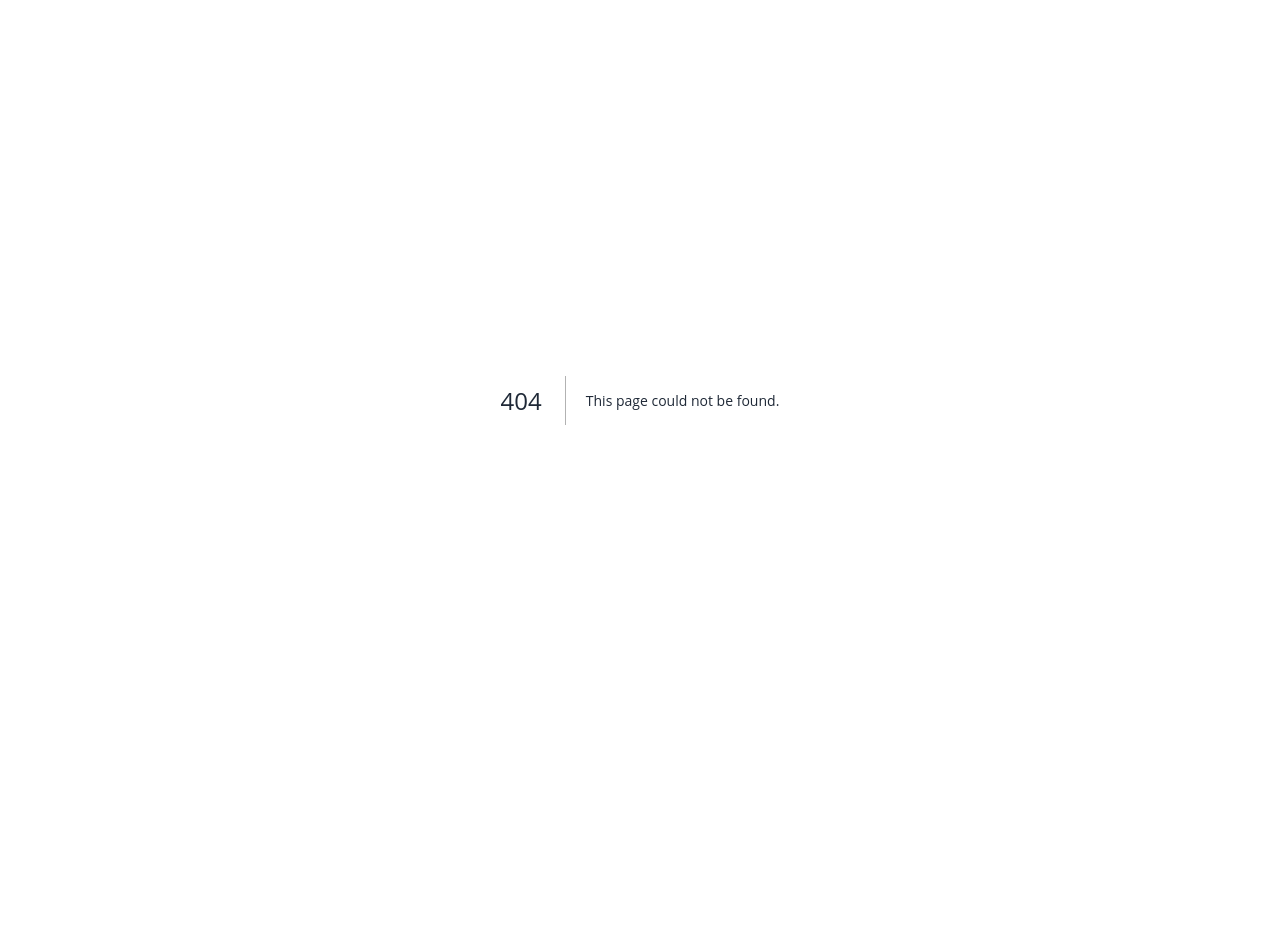
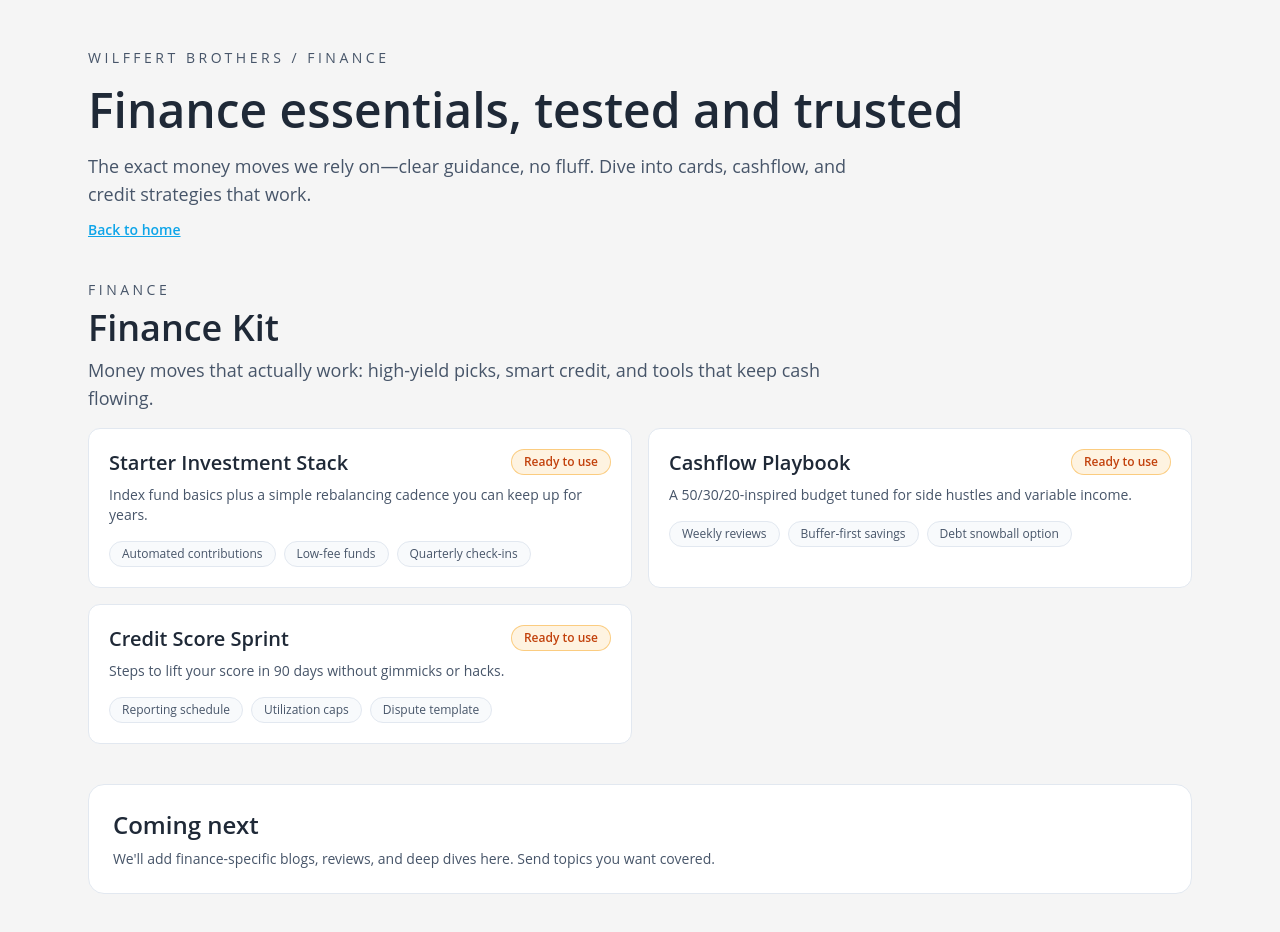
Before and after one commit to CryptoKen1/Wilffert-Brothers, a Next.js app: page /finance in a window 1280 px wide. Before the commit this address had no page. Shown: the top 932 px of the page. Before the commit the page ends 800 px from the top, so only its background shows below. Built offline with nearby package versions, Linux system fonts and the light colour scheme.

Commit message:
Add finance page and link finance tab to it

```diff
--- /dev/null
+++ b/app/finance/page.tsx
@@ -0,0 +1,118 @@
+import Link from 'next/link'
+import { categories } from '@/data/categories'
+
+const finance = categories.finance
+
+export default function FinancePage() {
+  return (
+    <main className="min-h-screen" style={{ backgroundColor: 'var(--bg)', color: 'var(--text)' }}>
+      <div className="mx-auto max-w-6xl px-6 py-12 flex flex-col gap-10">
+        <header className="flex flex-col gap-3">
+          <p className="text-sm uppercase tracking-[0.25em]" style={{ color: 'var(--muted)' }}>
+            Wilffert Brothers / Finance
+          </p>
+          <h1 className="text-4xl font-semibold leading-tight sm:text-5xl text-[var(--text)]">
+            Finance essentials, tested and trusted
+          </h1>
+          <p className="max-w-3xl text-lg" style={{ color: 'var(--muted)' }}>
+            The exact money moves we rely on—clear guidance, no fluff. Dive into cards, cashflow, and
+            credit strategies that work.
+          </p>
+          <div className="flex gap-3 flex-wrap">
+            <Link
+              href="/"
+              className="text-sm font-semibold underline"
+              style={{ color: 'var(--teal)' }}
+            >
+              Back to home
+            </Link>
+          </div>
+        </header>
+
+        <section className="flex flex-col gap-4">
+          <div className="flex flex-col gap-2">
+            <p className="text-sm uppercase tracking-[0.25em]" style={{ color: 'var(--muted)' }}>
+              {finance.label}
+            </p>
+            <h2 className="text-3xl font-semibold text-[var(--text)] sm:text-4xl">
+              {finance.label} Kit
+            </h2>
+            <p className="max-w-3xl text-lg" style={{ color: 'var(--muted)' }}>
+              {finance.description}
+            </p>
+          </div>
+
+          <div className="grid gap-4 sm:grid-cols-2">
+            {finance.items.map((item) => (
+              <article
+                key={item.title}
+                className="group h-full rounded-xl border p-5 transition hover:-translate-y-1"
+                style={{
+                  borderColor: 'var(--border)',
+                  backgroundColor: '#FFFFFF',
+                }}
+                onMouseEnter={(e) => {
+                  e.currentTarget.style.borderColor = 'var(--teal)'
+                  e.currentTarget.style.boxShadow = '0 10px 15px -3px rgba(14, 165, 233, 0.15)'
+                }}
+                onMouseLeave={(e) => {
+                  e.currentTarget.style.borderColor = 'var(--border)'
+                  e.currentTarget.style.boxShadow = 'none'
+                }}
+              >
+                <div className="flex items-start justify-between gap-3">
+                  <h3 className="text-xl font-semibold text-[var(--text)]">{item.title}</h3>
+                  <span
+                    className="rounded-full border px-3 py-1 text-xs font-semibold"
+                    style={{
+                      borderColor: 'rgba(245, 158, 11, 0.45)',
+                      backgroundColor: 'rgba(245, 158, 11, 0.12)',
+                      color: '#C2410C',
+                    }}
+                  >
+                    Ready to use
+                  </span>
+                </div>
+                <p className="mt-2 text-sm" style={{ color: 'var(--muted)' }}>
+                  {item.summary}
+                </p>
+                <ul className="mt-4 flex flex-wrap gap-2">
+                  {item.highlights.map((highlight) => (
+                    <li
+                      key={highlight}
+                      className="rounded-full border px-3 py-1 text-xs transition"
+                      style={{
+                        borderColor: 'var(--border)',
+                        backgroundColor: '#F8FAFC',
+                        color: 'var(--muted)',
+                      }}
+                      onMouseEnter={(e) => {
+                        e.currentTarget.style.borderColor = 'var(--teal)'
+                        e.currentTarget.style.color = 'var(--teal)'
+                      }}
+                      onMouseLeave={(e) => {
+                        e.currentTarget.style.borderColor = 'var(--border)'
+                        e.currentTarget.style.color = 'var(--muted)'
+                      }}
+                    >
+                      {highlight}
+                    </li>
+                  ))}
+                </ul>
+              </article>
+            ))}
+          </div>
+        </section>
+
+        <section className="rounded-2xl border p-6" style={{ borderColor: 'var(--border)', backgroundColor: '#FFFFFF' }}>
+          <div className="flex flex-col gap-2">
+            <h3 className="text-2xl font-semibold text-[var(--text)]">Coming next</h3>
+            <p className="text-sm" style={{ color: 'var(--muted)' }}>
+              We&apos;ll add finance-specific blogs, reviews, and deep dives here. Send topics you want covered.
+            </p>
+          </div>
+        </section>
+      </div>
+    </main>
+  )
+}
--- a/components/CategoryNav.tsx
+++ b/components/CategoryNav.tsx
@@ -1,4 +1,5 @@
 'use client';
+import Link from 'next/link';
 import { categories, CategoryKey } from '@/data/categories';
 import { useCategory } from './CategoryContext';
 
@@ -19,18 +20,30 @@ export function CategoryNav() {
         <div className="flex items-center gap-4 overflow-x-auto py-4">
           {(Object.keys(categories) as CategoryKey[]).map((catId) => {
             const isActive = catId === activeCategory;
+            const baseClasses = `
+              flex items-center gap-2 px-6 py-3 rounded-full
+              whitespace-nowrap transition-all font-medium
+              ${isActive
+                ? 'bg-[#0EA5E9] text-white shadow-lg'
+                : 'bg-gray-100 text-gray-700 hover:bg-gray-200'
+              }
+            `;
+
+            // Finance navigates to its dedicated page; others keep in-page state.
+            if (catId === 'finance') {
+              return (
+                <Link key={catId} href="/finance" className={baseClasses}>
+                  <span className="text-xl">{categoryIcons[catId]}</span>
+                  <span>{categories[catId].label}</span>
+                </Link>
+              );
+            }
+
             return (
               <button
                 key={catId}
                 onClick={() => setActiveCategory(catId)}
-                className={`
-                  flex items-center gap-2 px-6 py-3 rounded-full
-                  whitespace-nowrap transition-all font-medium
-                  ${isActive
-                    ? 'bg-[#0EA5E9] text-white shadow-lg'
-                    : 'bg-gray-100 text-gray-700 hover:bg-gray-200'
-                  }
-                `}
+                className={baseClasses}
               >
                 <span className="text-xl">{categoryIcons[catId]}</span>
                 <span>{categories[catId].label}</span>
```
